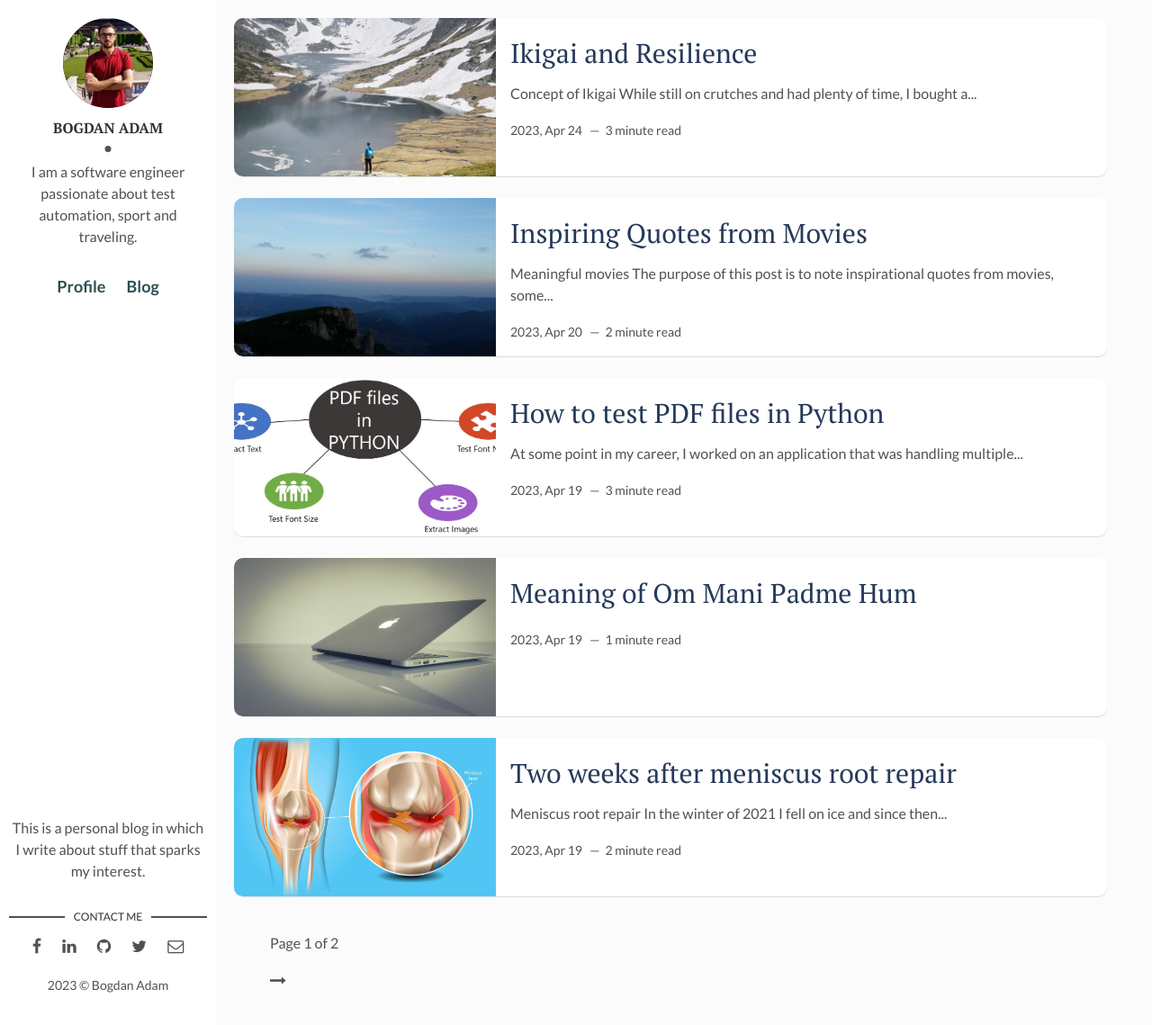
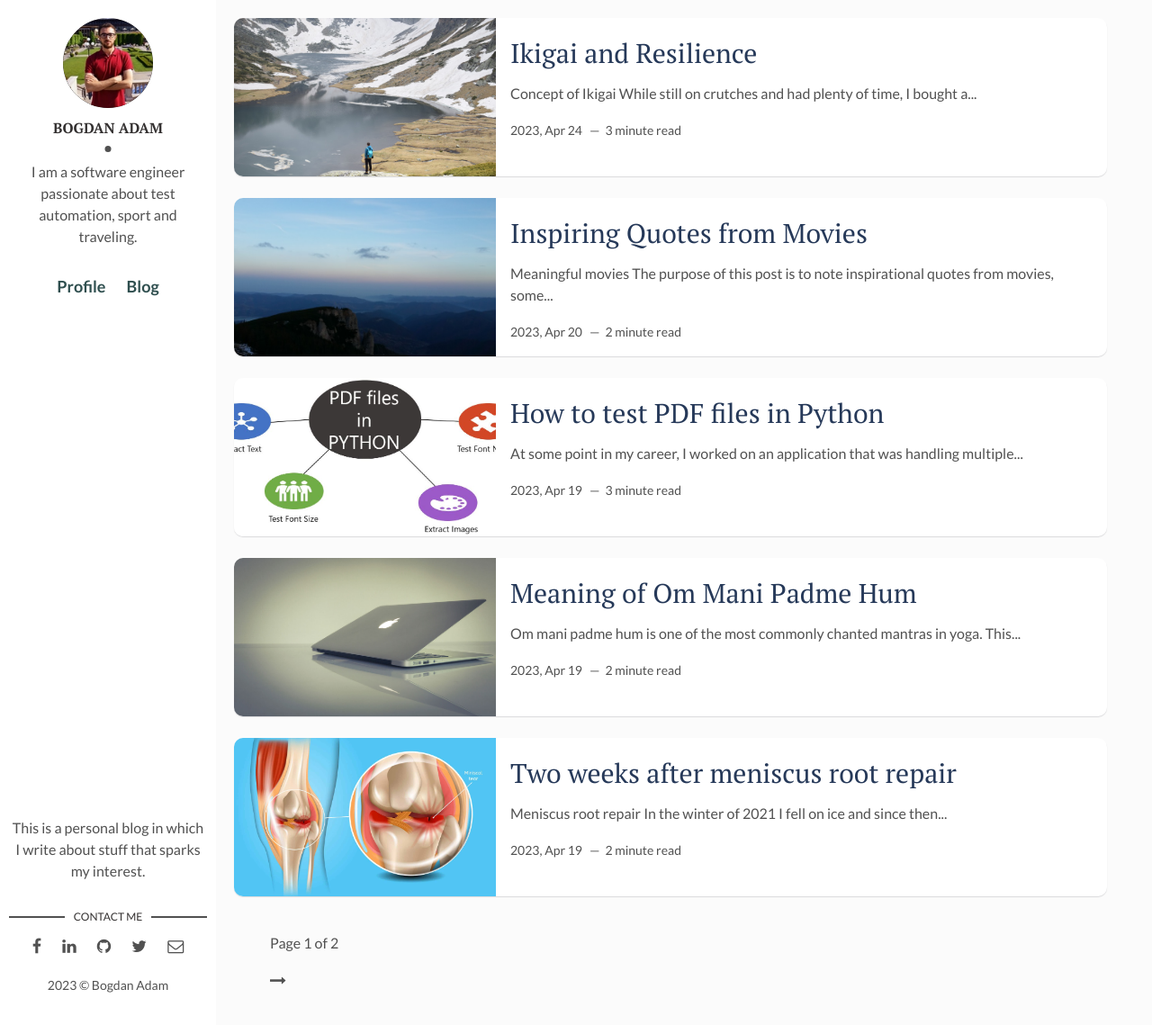
Before and after one commit to bogdan-adam/bogdan-adam.github.io, a Jekyll site: the page built from index.html, in a window 1280 px wide and 1139 px high. Shown: the whole window at 90% size. Built offline with Jekyll 4.4.1, drawn with Linux system fonts in a browser that asks for light colours; the list of posts is cut into pages by our own code; part of the change alters nothing that is shown.

Commit message:
added new post

```diff
--- a/_posts/2023-04-19-meaning-om-mani-padme-hum.markdown
+++ b/_posts/2023-04-19-meaning-om-mani-padme-hum.markdown
@@ -7,3 +7,20 @@ img: workflow.jpg # Add image post (optional)
 fig-caption: # Add figcaption (optional)
 tags: [spirituality] # add tag
 ---
+
+**Om mani padme hum** is one of the most commonly chanted mantras in yoga. This phrase is an ancient Buddhist mantra. In English, this chant literally translates to "The jewel is in the lotus". The lotus flower represents purity in mind and spirit in Asian and Buddhist society. I don't consider myself a Buddhist yet but I am on the way to, so to speak. I am impressed with the benefits of meditation that I wanted to know more about it, and that led me to some introductory zen books("The power of now" - Eckart Tolle, "Inner Engineering: A Yogi's Guide to Joy" - Sadhguru).
+
+ The six syllables contain the essence of the six perfections of generosity, ethical discipline,  patience, joyous effort, meditation, and wisdom. According to the Dalai Lama, *Om Mani Padme Hum* has the power to:
+> "transform your impure body, speech and mind into the pure body, speech and mind of a Buddha."
+
+If we take each word, according to Tibetan culture, then their meaning is:
+- **Om** - is the primordial sound of all creation
+- **Mani** -  is associated with dissolving jealousy and the attachment to fleeting pleasures
+- **Padme** - dissolves our attachments to the many prejudices and judgmental notions
+- **Hum** - dissolves our attachments to aggression and hatred
+
+People who practice yoga choose to chant this powerful mantra because it clears the mind, it empties the body of everything but an awareness of the inside. These words can send a message about the kind of life you want to manifest. I started yoga because offers a wonderful way to center and ground myself through rhythmic breathing and stretching. It is a structure of habit and routine that improves both mind and body. What is motivating and appealing about yoga is that its practice is layered. In other words, it's not just about breathing and stretching, but also a way of life.
+
+Daily meditation helps us to realize the true nature of things. The idea of anything existing as itself is an illusion. A chair does not exist as a chair, it is made up of parts (the legs, glue ) which are made up of parts (wood) which are made up of conditions (a carpenter put the pieces together, a tree had to grow, the rain had to fall). This philosophy applies to everything, including the idea of "self". By following the teachings of Buddha and by training our mind we can realize the true nature of our minds and end the cycle of suffering. I like that in Buddhism there's no guilt, no commandments, only suggestions. It's based on common sense and we have multiple chances to improve ourselves.
+
+If you want to listen this mantra, I added [here](https://www.youtube.com/watch?v=NPszteX0z7k&ab_channel=LilaSakura) a link (longer version [here](https://vimeo.com/500471111?embedded=true&source=vimeo_logo&owner=53664616)).
```
